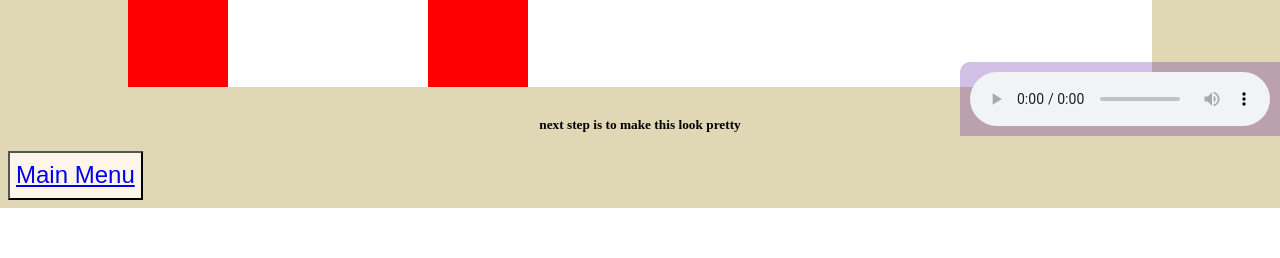
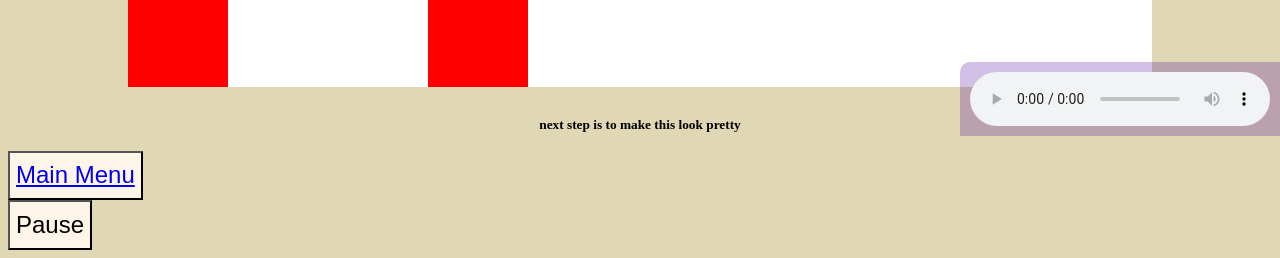
Before and after one commit to Beefman64/zeeet, a Flask app: page /gamePage in a window 1280 px wide. Shown: the part 664-922 px from the top of the page. Before the commit the page ends 872 px from the top, so only its background shows below. Run offline with Flask 2, Linux system fonts and the light colour scheme.

```diff
--- a/app.py
+++ b/app.py
@@ -1,5 +1,5 @@
 import sys
-from flask import Flask, render_template, redirect, url_for
+from flask import Flask, render_template, request, redirect, url_for
 
 app = Flask(__name__)
 
@@ -24,23 +24,17 @@ def highscorePage():
 
 
 
-is_paused = False
 
-@app.route('/pause_game')
-def pause_game():
-    global is_paused
-    is_paused = True
-    return redirect(url_for('pause'))
+@app.route('/pause')
+def pause():
+    return render_template('pause.html')
+@app.route('/resume', methods=['POST'])
+def resume():
+    return "Game resumed successfully"
 
-@app.route('/resume_game')
-def resume_game():
-    global is_paused
-    is_paused = False
-    return redirect(url_for('game'))
-
-@app.route('/quit')
-def quit_game():
-    global is_paused
+#@app.route('/quit')
+#def quit_game():
+#    global is_paused
 
 
 
--- a/static/style.css
+++ b/static/style.css
@@ -50,3 +50,25 @@ body {
     background-color: rgba(87, 15, 159, 0.266);
     border-radius: 10px 0 0 0;
   }
+
+
+
+  #pause-menu {
+    position: fixed;
+    top: 0;
+    left: 0;
+    width: 100%;
+    height: 100%;
+    background-color: rgba(0, 0, 0, 0.8);
+    display: none;
+  }
+
+  #pause-box {
+    position: absolute;
+    top: 50%;
+    left: 50%;
+    transform: translate(-50%, -50%);
+    background-color: white;
+    padding: 20px;
+    text-align: center;
+  }
--- a/templates/gamePage.html
+++ b/templates/gamePage.html
@@ -14,6 +14,13 @@
    src="{{ url_for('static', filename='style.css') }}"></script>
 
 
+
+
+
+
+  <div id="game-page">
+    <button id="pause-btn">Pause</button>
+  </div>
 
 
    <div class="audio-container">
```
Also changed, not shown: templates/pause.html (deleted, +0 -14 lines), static/index.js (line endings or trailing spaces), templates/pause_menu.html (added).
